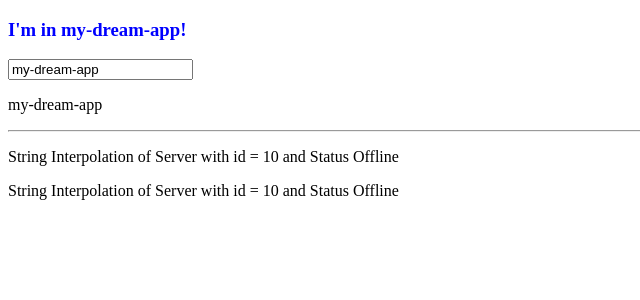
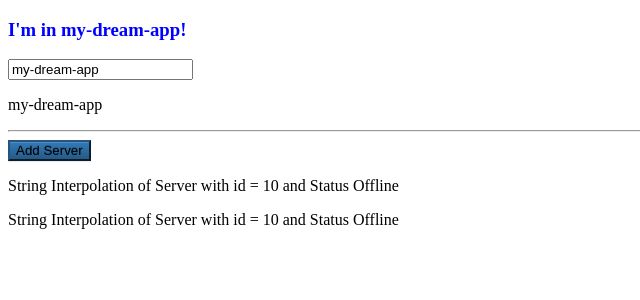
Before and after one commit to nilgupta/angularPractice, an Angular app: page / in a window 1280 px wide. Shown: the top 300 px of the page, without its empty margins (0-640 px from the left). Built offline with nearby package versions, Linux system fonts and the light colour scheme.

Commit message:
string interpolation and property binding

```diff
--- a/src/app/servers/servers.component.html
+++ b/src/app/servers/servers.component.html
@@ -1,2 +1,3 @@
+<button type="button" class="btn btn-primary" [disabled]="!addNewServers">Add Server</button>
 <app-server></app-server>
 <app-server></app-server>
--- a/src/app/servers/servers.component.ts
+++ b/src/app/servers/servers.component.ts
@@ -6,8 +6,12 @@
   styleUrls: ['./servers.component.css']
 })
 export class ServersComponent implements OnInit {
-
-  constructor() { }
+addNewServers =false;
+  constructor(  ) {
+    setTimeout(() => {
+      this.addNewServers=true;
+    }, 2000);
+  }
 
   ngOnInit(): void {
   }
```
